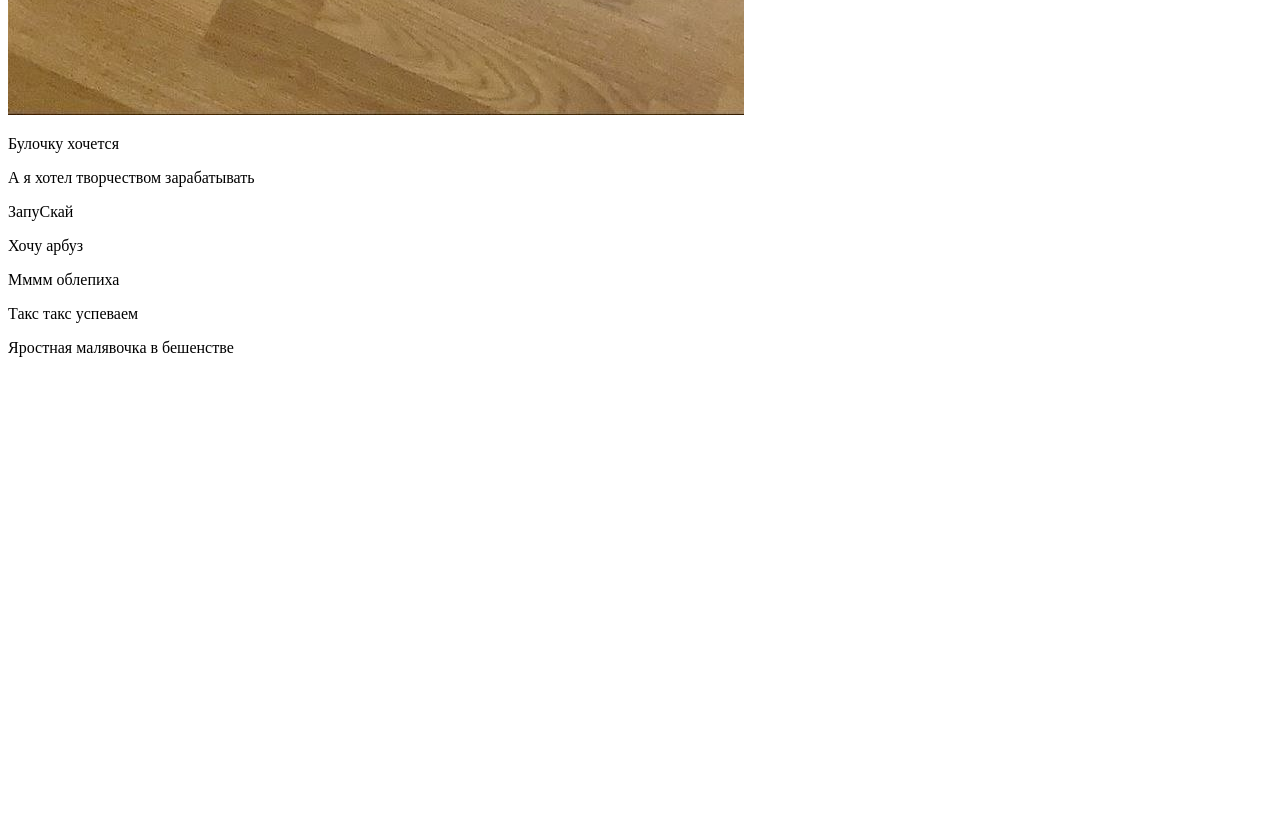
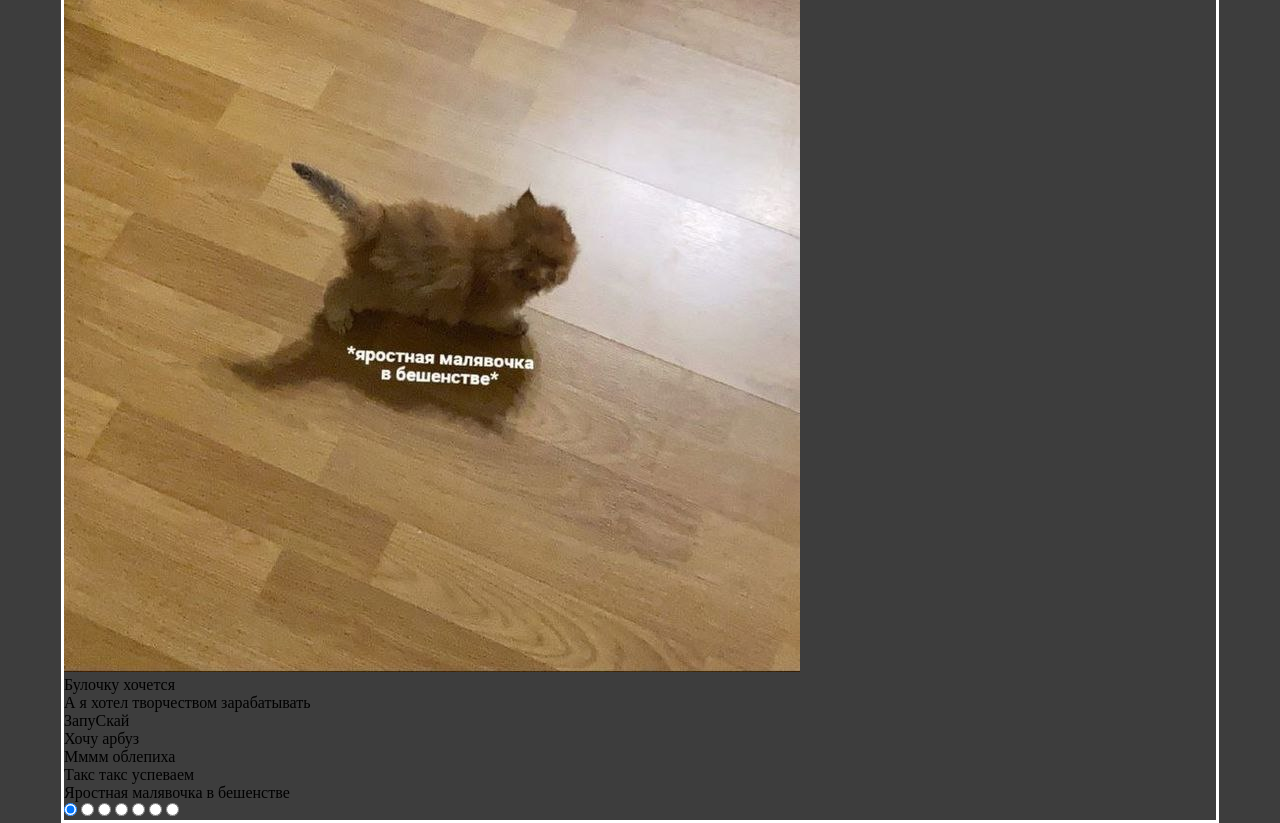
Before and after one commit to YBiheza/cssMemeSlider, a plain HTML site: page cssMemeSlider/index.html in a window 1280 px wide. Shown: the part 2520-3343 px from the top of the page. Before the commit the page ends 2893 px from the top, so only its background shows below. Drawn offline with Linux system fonts and the light colour scheme.

Commit message:
feat: add controls (Wed, Sep 11, 2024 6:59:48 PM)

```diff
--- /dev/null
+++ b/cssMemeSlider/css/style.css
@@ -0,0 +1,24 @@
+* {
+    margin: 0;
+    padding: 0;
+}
+
+body {
+    background-color:#3d3d3d
+}
+
+.wrapper {
+    width: 90%;
+    margin-left: auto;
+    margin-right: auto;
+    overflow: hidden;
+    display: flex;
+    flex-direction: column;
+    border: 3px #ffffff solid ;
+}
+
+.slider {
+    width: 95%;
+    align-items: center;
+    justify-content: center;
+}
--- a/cssMemeSlider/index.html
+++ b/cssMemeSlider/index.html
@@ -4,6 +4,7 @@
     <meta charset="UTF-8">
     <meta name="viewport" content="width=device-width, initial-scale=1.0">
     <title>Document</title>
+    <link rel="stylesheet" href="./css/style.css">.
 </head>
 <body>
     <header>
@@ -30,7 +31,13 @@
                     <p class="substr7 descr">Яростная малявочка в бешенстве</p>
                 </div>
                 <div class="controlls">
-
+                    <input type="radio" name="controll" class="controll controll1 checked" checked>
+                    <input type="radio" name="controll" class="controll controll2 checked" >
+                    <input type="radio" name="controll" class="controll controll3 checked" >
+                    <input type="radio" name="controll" class="controll controll4 checked" >
+                    <input type="radio" name="controll" class="controll controll5 checked" >
+                    <input type="radio" name="controll" class="controll controll6 checked" >
+                    <input type="radio" name="controll" class="controll controll7 checked" >
                 </div>
             </div>
         </div>
```
